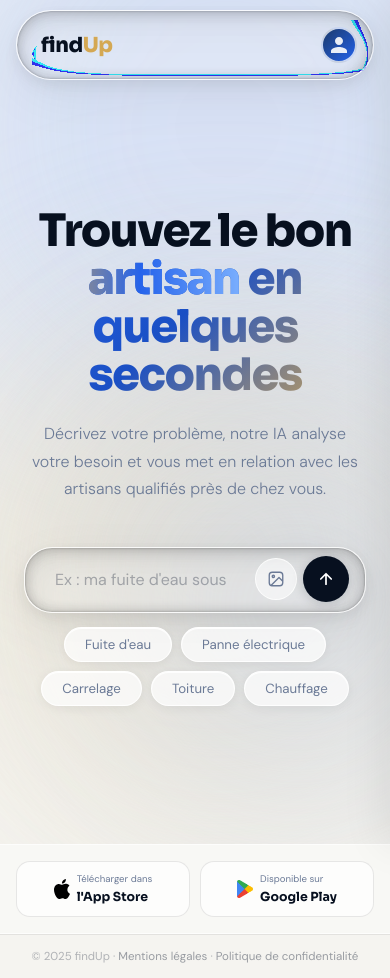
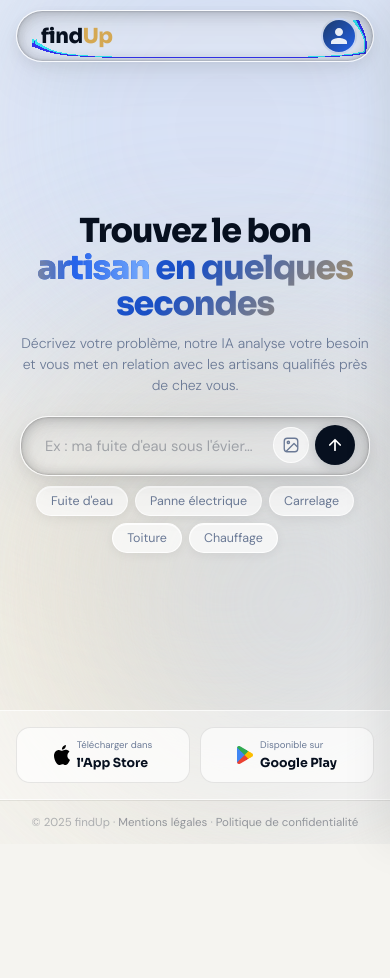
Before and after one commit to rennessontimothe/findup-frontend, a React (Vite) app: page / in a window 390 px wide. After the commit the page ends 844 px from the top, so only its background shows below. Built offline with nearby package versions, Linux system fonts and the light colour scheme.

Commit message:
Responsive page accueil grand téléphone

```diff
--- a/src/App.css
+++ b/src/App.css
@@ -68,7 +68,6 @@
   display: flex; align-items: flex-end;
   gap: 8px; padding: 0 8px 0 22px; width: 100%;
 }
-/* Textarea accueil */
 .search-inner textarea {
   flex: 1; background: transparent; border: none; outline: none;
   font-family: 'DM Sans', sans-serif; font-size: 1rem; color: var(--text);
@@ -147,13 +146,68 @@
 .image-remove { position: absolute; top: -6px; right: -6px; width: 18px; height: 18px; border-radius: 50%; background: var(--navy); color: white; border: none; font-size: .6rem; display: flex; align-items: center; justify-content: center; cursor: pointer; transition: all .2s; }
 .image-remove:hover { background: #e53e3e; transform: scale(1.1); }
 
-/* ── MOBILE ── */
+/* ── MOBILE (≤ 640px) ── */
 @media (max-width: 640px) {
   .btn-ghost { display: none; }
   .app-band-text { display: none; }
-  .app-band { gap: 10px; padding: 14px 16px; }
+
+  /* Layout : la page occupe exactement l'écran, hero prend l'espace dispo */
+  .page-layout {
+    display: flex;
+    flex-direction: column;
+    min-height: 100svh;
+  }
+  .hero {
+    flex: 1;
+    min-height: unset;
+    padding: 80px 20px 24px;
+    justify-content: center;
+  }
+
+  /* Nav */
+  nav { padding: 10px 16px; }
+  .nav-glass { height: 52px !important; }
+
+  /* Titre */
+  .hero-title {
+    font-size: clamp(1.9rem, 8.5vw, 2.5rem);
+    line-height: 1.1;
+    margin-bottom: 10px;
+  }
+
+  /* Sous-titre */
+  .hero-sub {
+    font-size: .875rem;
+    line-height: 1.5;
+    margin-bottom: 20px;
+    max-width: 100%;
+  }
+
+  /* Recherche */
+  .search-container { max-width: 100%; }
+  .search-inner { padding: 0 6px 0 16px; }
+  .search-inner textarea { font-size: .92rem; }
+  .btn-send { width: 40px; height: 40px; }
+  .btn-icon { width: 36px; height: 36px; }
+
+  /* Chips */
+  .suggestions { gap: 7px; margin-top: 10px; }
+  .chip { padding: 6px 14px; font-size: .78rem; }
+
+  /* App band */
+  .app-band { gap: 10px; padding: 12px 16px; }
   .store-btn { padding: 7px 12px; gap: 7px; }
-  .store-icon { width: 16px; height: auto; }
+  .store-icon { width: 16px; }
   .store-small { font-size: .6rem; }
   .store-name { font-size: .78rem; }
+
+  /* Footer */
+  footer { padding: 12px 16px; font-size: .72rem; }
+
+  /* Désactiver animations */
+  .hero-title, .hero-sub, .search-container, .suggestions {
+    animation: none;
+    opacity: 1;
+    transform: none;
+  }
 }
--- a/src/App.jsx
+++ b/src/App.jsx
@@ -61,6 +61,7 @@
 
       <ProfilePanel isOpen={profileOpen} onClose={() => setProfileOpen(false)} />
 
+      <div className="page-layout">
       <nav>
         <GlassSurface
           width="100%"
@@ -185,6 +186,7 @@
       <footer>
         <p>© 2025 findUp · <a href="#">Mentions légales</a> · <a href="#">Politique de confidentialité</a></p>
       </footer>
+      </div>
     </>
   )
 }
```
